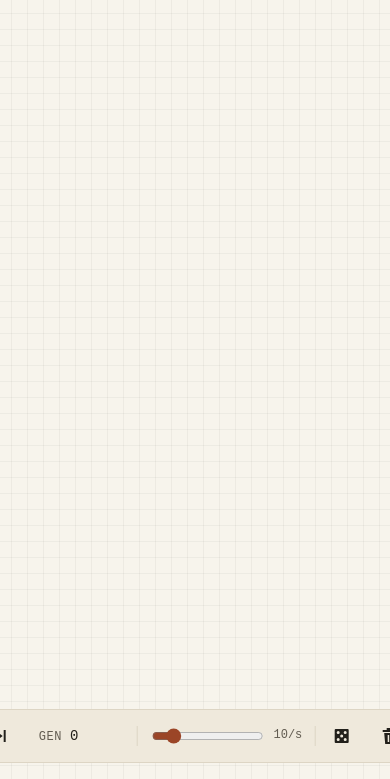
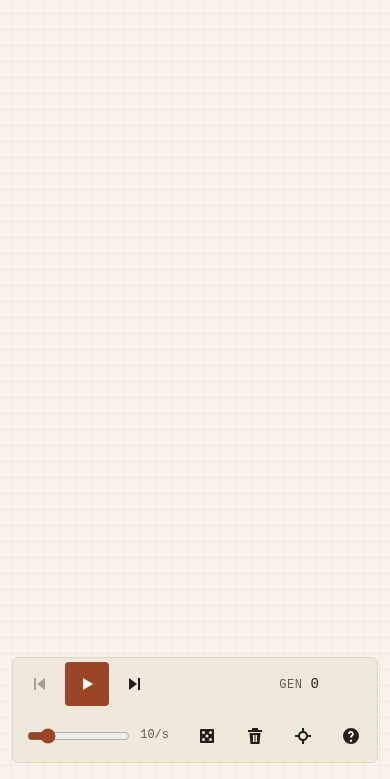
Before and after one commit to drakaull/game-of-life, a website built with Vite: page index.html in a window 390 px wide. Shown: the part 65-844 px from the top of the page. Built offline with nearby package versions, Linux system fonts and the light colour scheme; a web font is replaced by a local one.

Commit message:
feat(controls): lay the control bar out on two rows on narrow screens

```diff
--- a/index.html
+++ b/index.html
@@ -60,6 +60,8 @@
         <span class="counter-label">Gen</span>
         <output id="generation" aria-label="Generation">0</output>
       </p>
+      <!-- On narrow screens the bar wraps here: timeline above, tools below. -->
+      <span class="row-break" aria-hidden="true"></span>
       <label class="speed">
         <span class="visually-hidden">Speed</span>
         <input id="speed" type="range" min="1" max="60" value="10" />
--- a/src/styles/app.css
+++ b/src/styles/app.css
@@ -333,6 +333,51 @@ kbd {
   cursor: pointer;
 }
 
+.row-break {
+  display: none;
+}
+
+/* Narrow screens: the bar spans the width on two rows, the speed slider takes the free space. */
+@media (max-width: 45rem) {
+  .controls {
+    left: max(var(--space-3), env(safe-area-inset-left));
+    right: max(var(--space-3), env(safe-area-inset-right));
+    translate: none;
+    max-width: 26rem;
+    margin-inline: auto;
+    flex-wrap: wrap;
+    row-gap: var(--space-1);
+  }
+
+  .row-break {
+    display: block;
+    flex-basis: 100%;
+  }
+
+  .counter {
+    flex: 1;
+    justify-content: flex-end;
+  }
+
+  .speed {
+    flex: 1 1 0;
+    min-width: 0;
+    padding-left: var(--space-2);
+    border-inline: 0;
+  }
+
+  .speed input {
+    flex: 1;
+    width: auto;
+    min-width: 3rem;
+  }
+
+  .notice {
+    bottom: calc(max(var(--space-4), env(safe-area-inset-bottom)) + 7rem);
+    width: calc(100% - 2 * var(--space-3));
+  }
+}
+
 /* Readable by screen readers, invisible on screen. */
 .visually-hidden {
   position: absolute;
```
Also changed, not shown: tasks/todo.md (+1 -1 lines).
